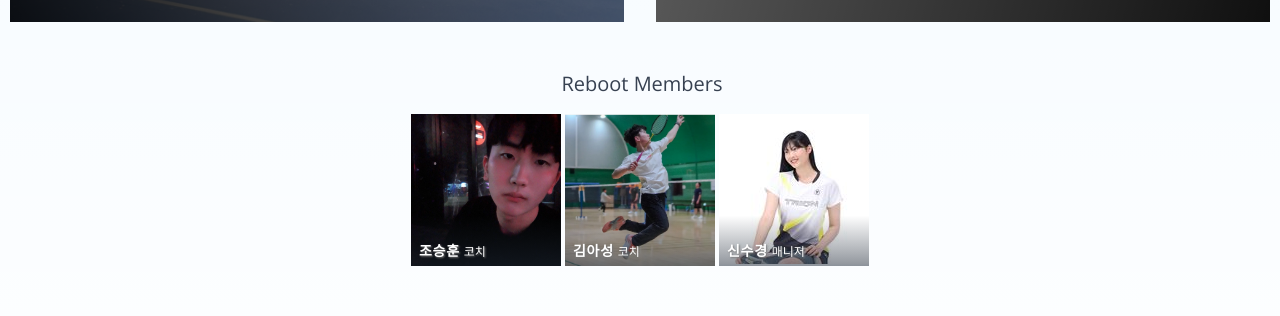
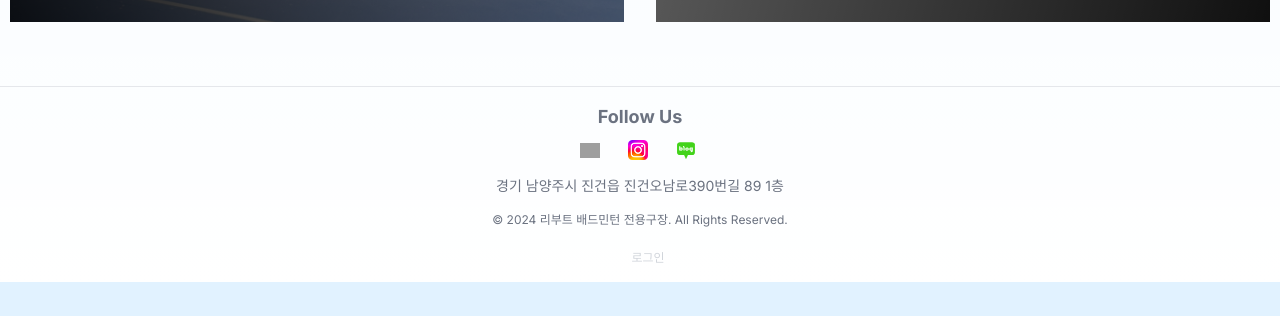
Before and after one commit to reboot-badminton/reboot-homepage, a Next.js app: page / in a window 1280 px wide. Shown: the part 1675-1991 px from the top of the page. After the commit the page ends 1957 px from the top, so only its background shows below. Built offline with nearby package versions, Linux system fonts and the light colour scheme; no server answers; grey boxes are pictures that could not be loaded.

Commit message:
Remove reboot members from hompeage

```diff
--- a/app/page.tsx
+++ b/app/page.tsx
@@ -1,8 +1,7 @@
 import ImageSlide from '@/app/components/ImageSlide';
+import { Metadata } from 'next';
 import Introduction from './components/Introduction';
 import MainCoaches from './components/MainCoaches';
-import Members from './components/Members';
-import { Metadata } from 'next';
 
 export const metadata: Metadata = {
   other: {
@@ -23,7 +22,6 @@ export default function Home() {
       </ImageSlide>
       <hr />
       <MainCoaches />
-      <Members />
     </div>
   );
 }
```
